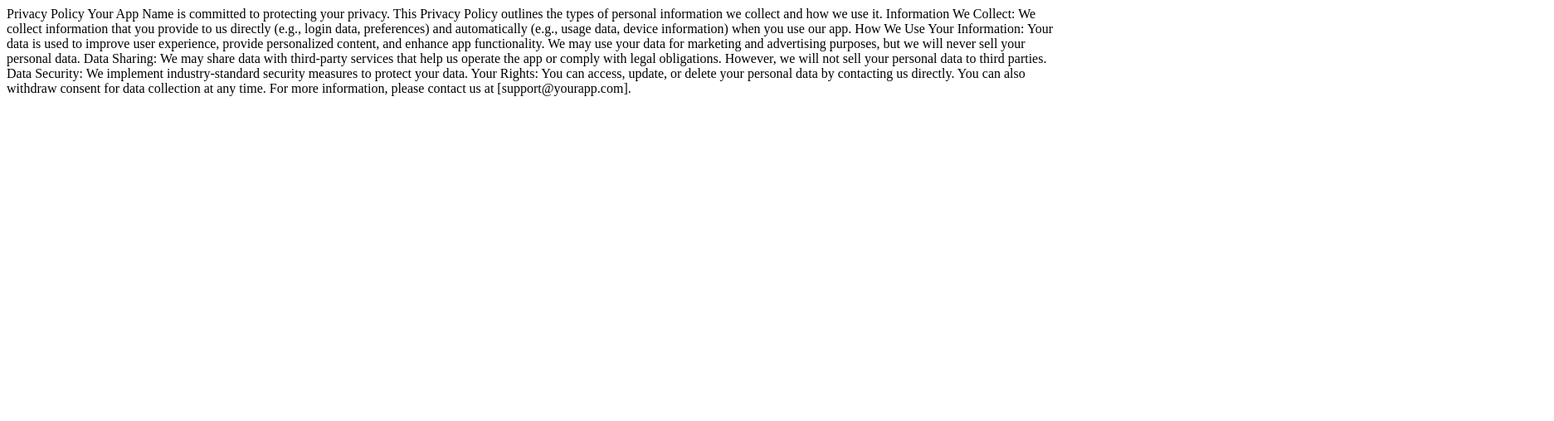
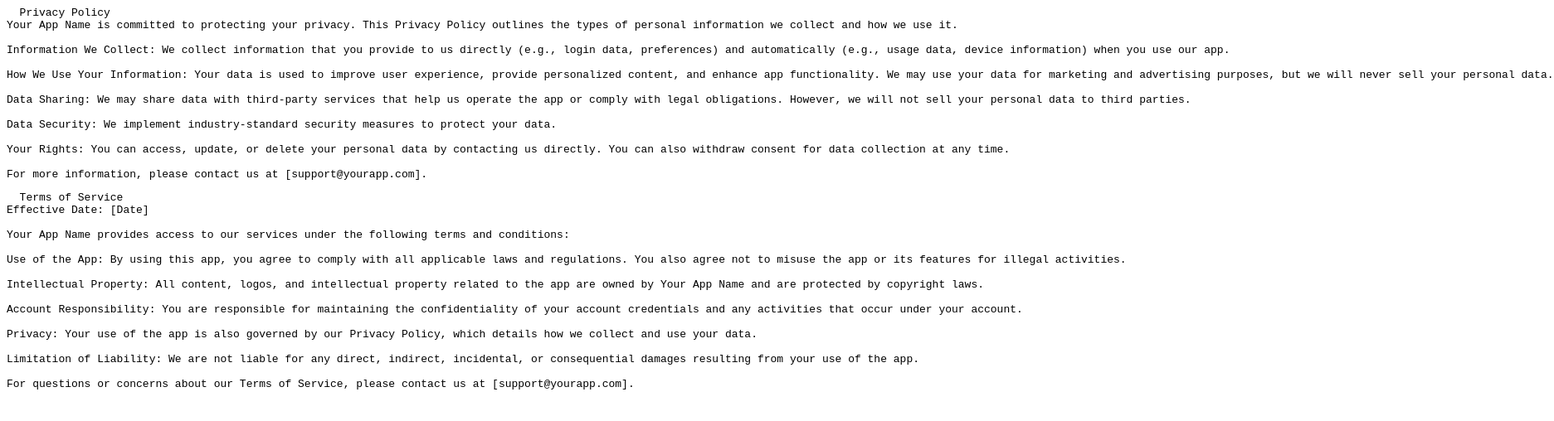
Before and after one commit to Ahmed-ITCS/trontestingprivacy, a plain HTML site: page index.html in a window 1280 px wide. Shown: the whole page at 83% size, 1873 px wide, since content can reach past the window. Drawn offline with Linux system fonts and the light colour scheme.

Commit message:
Update index.html

```diff
--- a/index.html
+++ b/index.html
@@ -1,4 +1,5 @@
 <html>
+  <pre>
   Privacy Policy
 Your App Name is committed to protecting your privacy. This Privacy Policy outlines the types of personal information we collect and how we use it.
 
@@ -13,5 +14,25 @@ Data Security: We implement industry-standard security measures to protect your
 Your Rights: You can access, update, or delete your personal data by contacting us directly. You can also withdraw consent for data collection at any time.
 
 For more information, please contact us at [support@yourapp.com].
+</pre>
+
+<pre>
+  Terms of Service
+Effective Date: [Date]
+
+Your App Name provides access to our services under the following terms and conditions:
+
+Use of the App: By using this app, you agree to comply with all applicable laws and regulations. You also agree not to misuse the app or its features for illegal activities.
+
+Intellectual Property: All content, logos, and intellectual property related to the app are owned by Your App Name and are protected by copyright laws.
+
+Account Responsibility: You are responsible for maintaining the confidentiality of your account credentials and any activities that occur under your account.
+
+Privacy: Your use of the app is also governed by our Privacy Policy, which details how we collect and use your data.
+
+Limitation of Liability: We are not liable for any direct, indirect, incidental, or consequential damages resulting from your use of the app.
+
+For questions or concerns about our Terms of Service, please contact us at [support@yourapp.com].
+</pre>
 
 </html>
```
